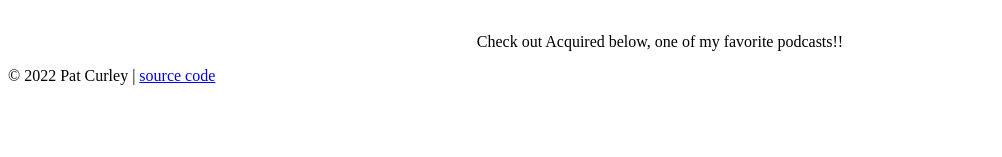
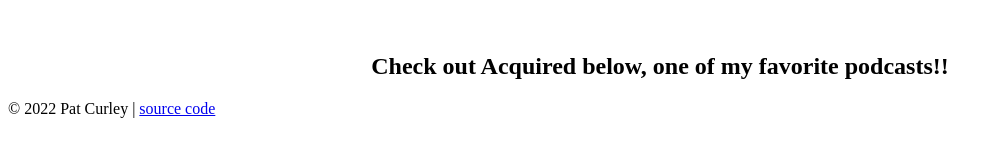
Before and after one commit to Patcurley1/student-site-inclass-example, a plain HTML site: page activities.html in a window 1280 px wide. Shown: the part 277-434 px from the top of the page, without its empty margins (0-1002 px from the left). Drawn offline with Linux system fonts and the light colour scheme.

Commit message:
Update activities.html

```diff
--- a/activities.html
+++ b/activities.html
@@ -27,7 +27,7 @@
         <li>Video Games, but just the dumb ones</li>
 
         <br></br>
-      <center>Check out Acquired below, one of my favorite podcasts!!</center>
+      <h2><center>Check out Acquired below, one of my favorite podcasts!!</center></h2>
 
 <script src="//rss.bloople.net/?url=https%3A%2F%2Facquired.libsyn.com%2Frss&showtitle=false&type=js"></script>
 
```
